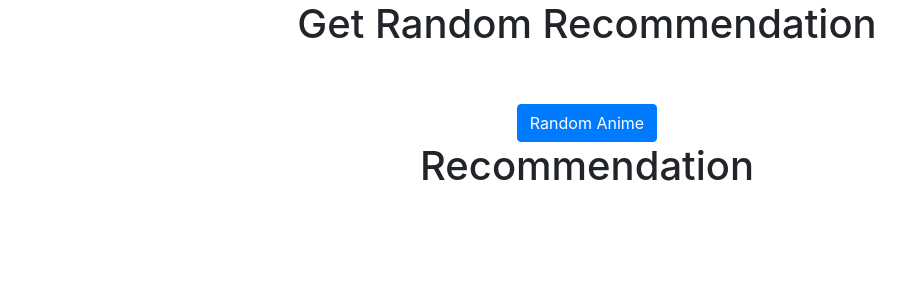
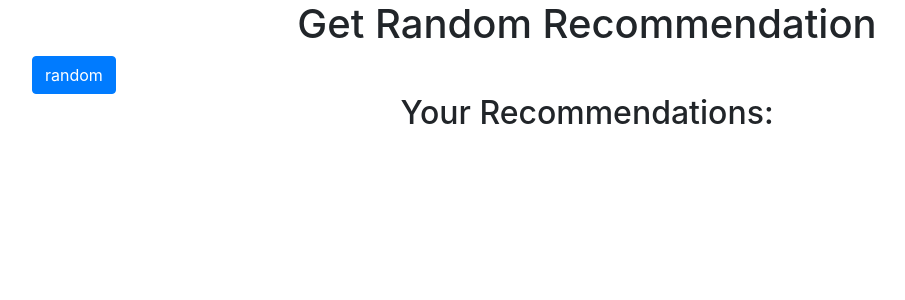
Before and after one commit to jjxliann/animerecc, a Flask app: page / in a window 1280 px wide. Shown: the part 56-356 px from the top of the page, without its empty margins (53-958 px from the left). Run offline with Flask 3, Linux system fonts and the light colour scheme; a user stored in the database is signed in; some libraries are stand-ins or nearby versions.

Commit message:
fixed checkbox db add, now figure out how to add mutiple at once. fixed random link on hompage

```diff
--- a/website/templates/home.html
+++ b/website/templates/home.html
@@ -2,16 +2,27 @@
 
 {% block content%}
 
-<h1 align="center">Get Random Recommendation</h1>
-<br></br>
-      {{randomAnime}}
-<div style="text-align: center; border: 1px transparent">
-  <button type="submit" class="btn btn-primary" onclick={{randomAnime}}>Random Anime</button>
-</div>
+<style>
+ #button1{
+      display: inline-block;
+    }
+
+     .center {
+  display: block;
+  margin-left: auto;
+  margin-right: auto;
+  width: 50%;
+}
+</style>
 
 
+<h1 align="center">Get Random Recommendation</h1>
+<a href="{{ url_for('views.random') }}"><button class="btn btn-primary" style="text-align: center;">random</button></a>
+<br>
 
-<h1 align="center">Recommendation</h1>
+
+<h2 align="center"> Your Recommendations:</h2>
+<br>
 
 
 
@@ -22,14 +33,17 @@
   {%for anime in reccs%}
 
 
+<div class="center">
   <ul>
-    <li>
-  <input type="checkbox" value={{anime}} name="anime">
-  <label for="anime">{{ anime }}</label>
-</li>
-</ul>
+  <input type="checkbox" value="{{ anime }}" name="anime">
+  <label for="{{anime}}"> {{ anime }}</label>
+  </ul>
+</div>
 {% endfor %}
-<button type="submit"  class="btn btn-primary">Add to watchlist</button>
 </form>
+
+<div class="center">
+<button type="submit"  class="btn btn-primary" >Add to watchlist</button>
+</div>
 {% endif %}
 {% endblock %}
--- a/website/templates/random.html
+++ b/website/templates/random.html
@@ -28,8 +28,9 @@
 <div class="text-center">
 <form method="POST">
 <button class="btn btn-primary" id="button1" name="animeRecc" type="submit" value="{{animeName}}">Add to watchlist</button>
+<a href="{{ url_for('views.random') }}"><button class="btn btn-primary" id="button2" >New Recommendation</button></a>
+
 </form>
-<a href="{{ url_for('views.random') }}"><button class="btn btn-primary" id="button2" >New Recommendation</button></a>
 </div>
 </div>
 </body>
```
Also changed, not shown: website/database.db.
